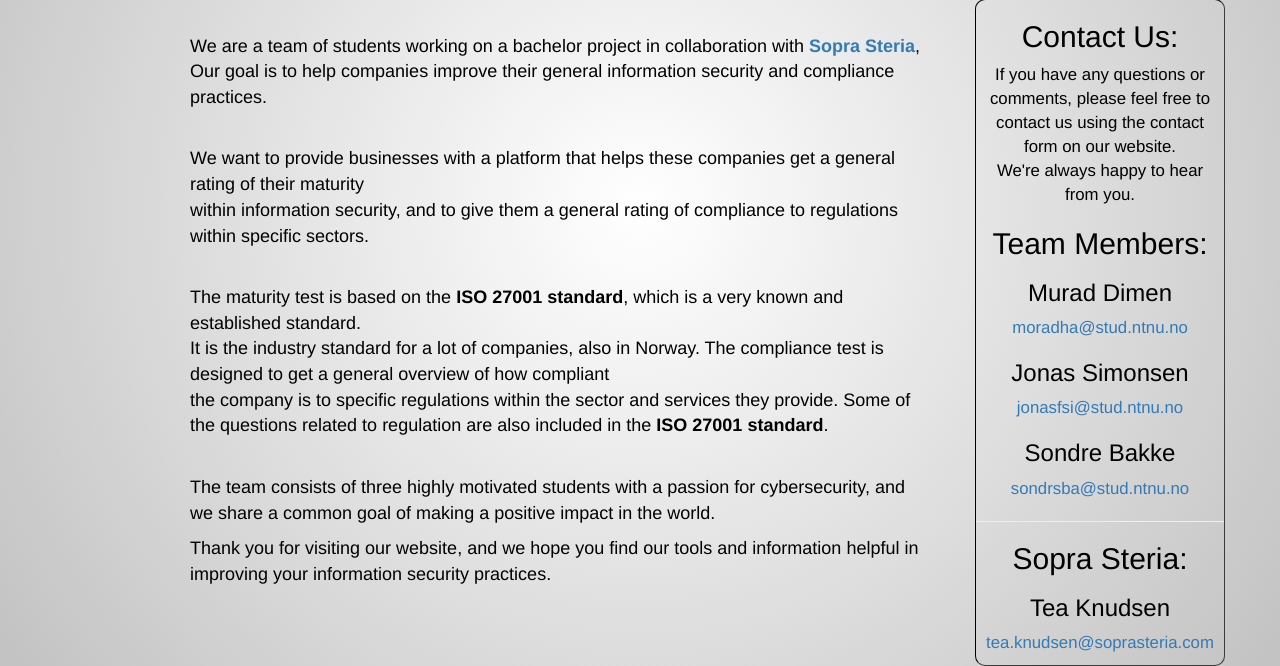
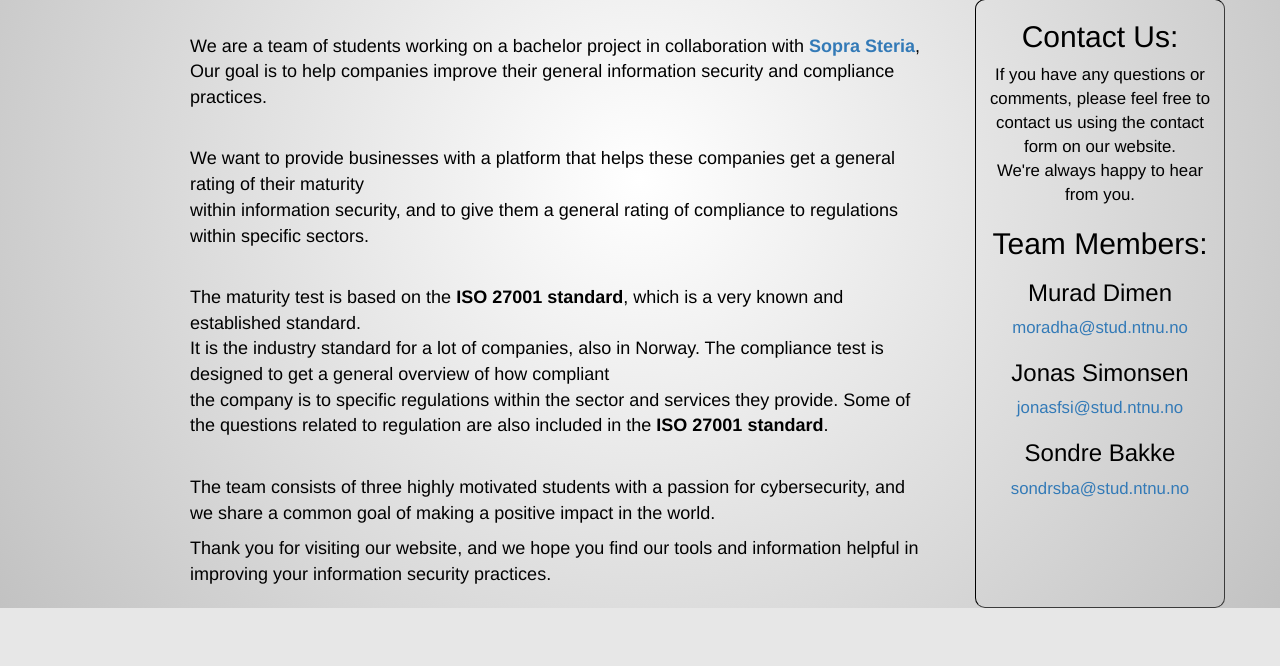
Before and after one commit to Bachelor2023Gr120/ProgramKode, a PHP site: page /Pages/about.php in a window 1280 px wide. Shown: the part 251-917 px from the top of the page. After the commit the page ends 859 px from the top, so only its background shows below. Run offline with PHP 8.4, Linux system fonts and the light colour scheme; a user stored in the database is signed in.

Commit message:
minor update

```diff
--- a/Pages/about.php
+++ b/Pages/about.php
@@ -103,15 +103,6 @@
                                   <h3>Sondre Bakke</h3><a href="mailto: sondrsba@stud.ntnu.no">sondrsba@stud.ntnu.no</a>
                                 </span>
                               </div>
-                              <div>
-                                <hr>
-                                <h2>Sopra Steria:</h2>
-                                <span>
-                                  <h3>Tea Knudsen</h3><a href="mailto: tea.knudsen@soprasteria.com">tea.knudsen@soprasteria.com</a>
-                                  <p></p>
-                                </span>
-
-                              </div>
                             </div>
 
                           </span>
```
